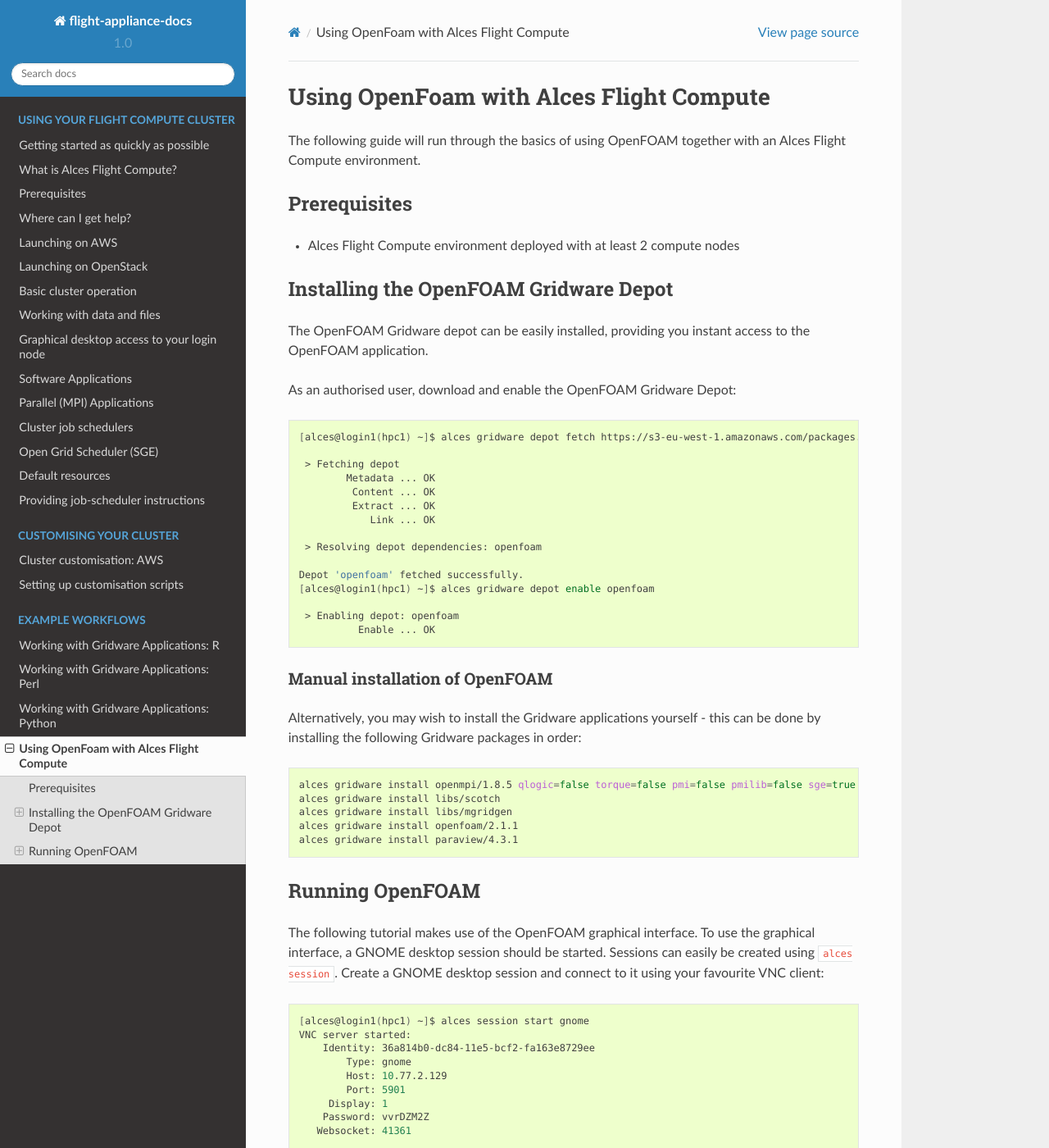
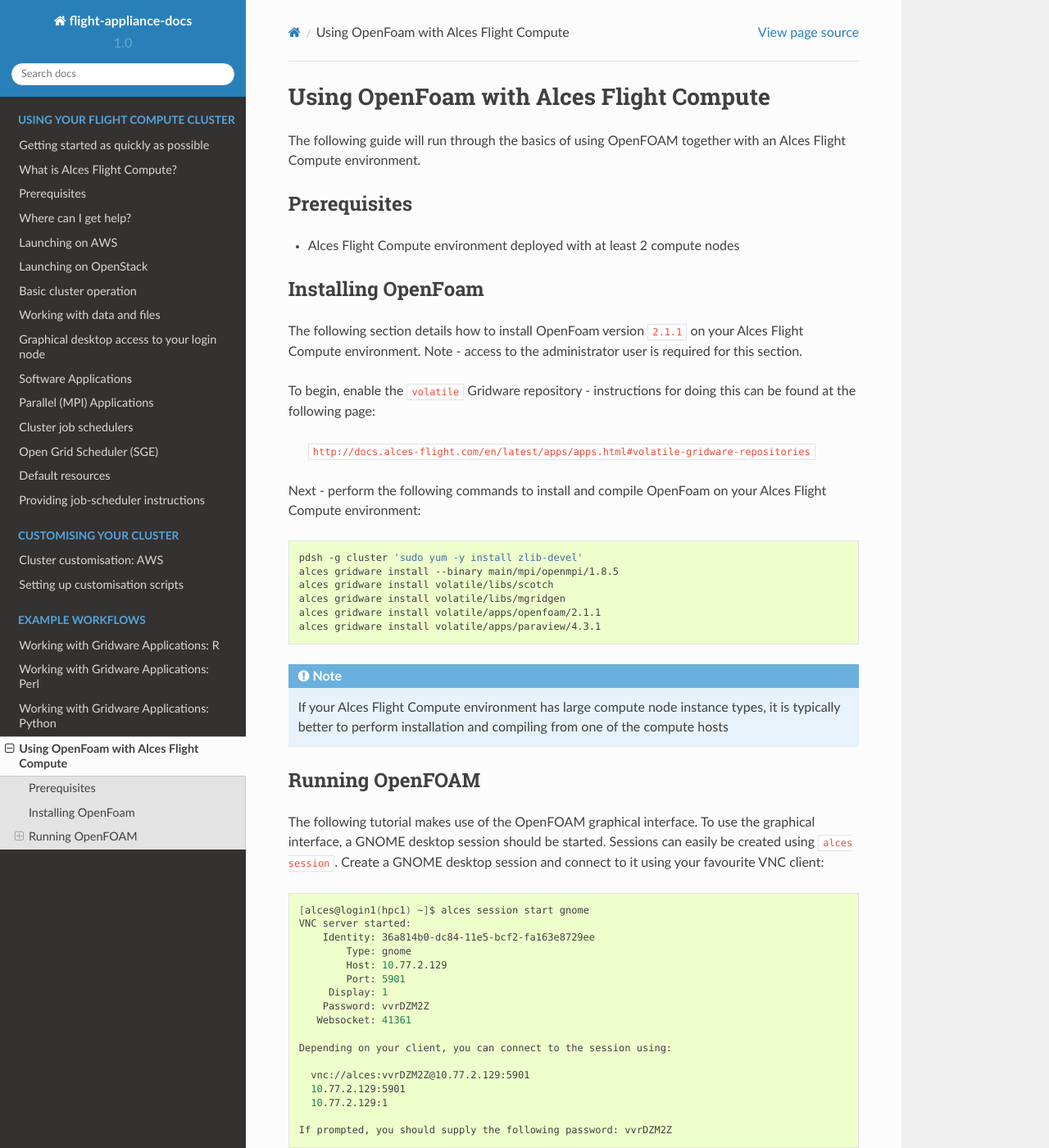
Before and after one commit to alces-software/flight-appliance-docs, a Sphinx documentation site: the page built from docs/source/getting-started/environment-usage/using-openfoam-with-alces-flight-compute.rst, in a window 1280 px wide and 1400 px high. Shown: the whole window at 82% size. Built offline with Sphinx 7.4.7 and the Read the Docs theme 2.0.0, drawn with Linux system fonts in a browser that asks for light colours; pages that are not in the unit, such as notebooks, are missing from menus.

Commit message:
Update OpenFoam installation method - Refs #16

```diff
--- a/docs/source/getting-started/environment-usage/using-openfoam-with-alces-flight-compute.rst
+++ b/docs/source/getting-started/environment-usage/using-openfoam-with-alces-flight-compute.rst
@@ -10,43 +10,29 @@
 
 -  Alces Flight Compute environment deployed with at least 2 compute nodes
 
-Installing the OpenFOAM Gridware Depot
---------------------------------------
 
-The OpenFOAM Gridware depot can be easily installed, providing you instant access to the OpenFOAM application.
+Installing OpenFoam
+-------------------
 
-As an authorised user, download and enable the OpenFOAM Gridware Depot:
+The following section details how to install OpenFoam version ``2.1.1`` on your Alces Flight Compute environment. Note - access to the administrator user is required for this section.
+
+To begin, enable the ``volatile`` Gridware repository - instructions for doing this can be found at the following page:
+
+    ``http://docs.alces-flight.com/en/latest/apps/apps.html#volatile-gridware-repositories``
+
+Next - perform the following commands to install and compile OpenFoam on your Alces Flight Compute environment:
 
 .. code:: bash
 
-    [alces@login1(hpc1) ~]$ alces gridware depot fetch https://s3-eu-west-1.amazonaws.com/packages.alces-software.com/depots/openfoam
+    pdsh -g cluster 'sudo yum -y install zlib-devel'
+    alces gridware install --binary main/mpi/openmpi/1.8.5
+    alces gridware install volatile/libs/scotch
+    alces gridware install volatile/libs/mgridgen
+    alces gridware install volatile/apps/openfoam/2.1.1
+    alces gridware install volatile/apps/paraview/4.3.1
 
-     > Fetching depot
-            Metadata ... OK
-             Content ... OK
-             Extract ... OK
-                Link ... OK
 
-     > Resolving depot dependencies: openfoam
-
-    Depot 'openfoam' fetched successfully.
-    [alces@login1(hpc1) ~]$ alces gridware depot enable openfoam
-
-     > Enabling depot: openfoam
-              Enable ... OK
-
-Manual installation of OpenFOAM
-^^^^^^^^^^^^^^^^^^^^^^^^^^^^^^^
-
-Alternatively, you may wish to install the Gridware applications yourself - this can be done by installing the following Gridware packages in order:
-
-.. code:: bash
-
-    alces gridware install openmpi/1.8.5 qlogic=false torque=false pmi=false pmilib=false sge=true
-    alces gridware install libs/scotch
-    alces gridware install libs/mgridgen
-    alces gridware install openfoam/2.1.1
-    alces gridware install paraview/4.3.1
+.. note:: If your Alces Flight Compute environment has large compute node instance types, it is typically better to perform installation and compiling from one of the compute hosts
 
 Running OpenFOAM
 ----------------
```
